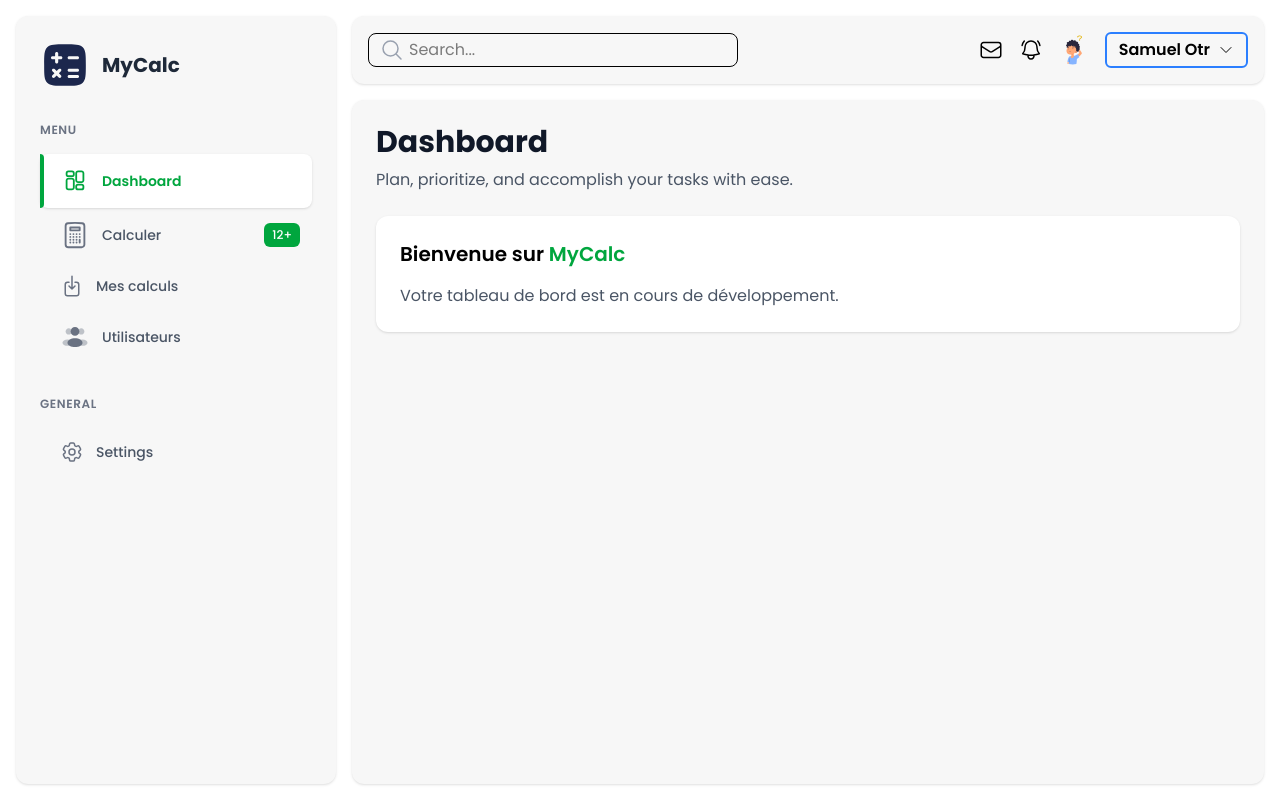
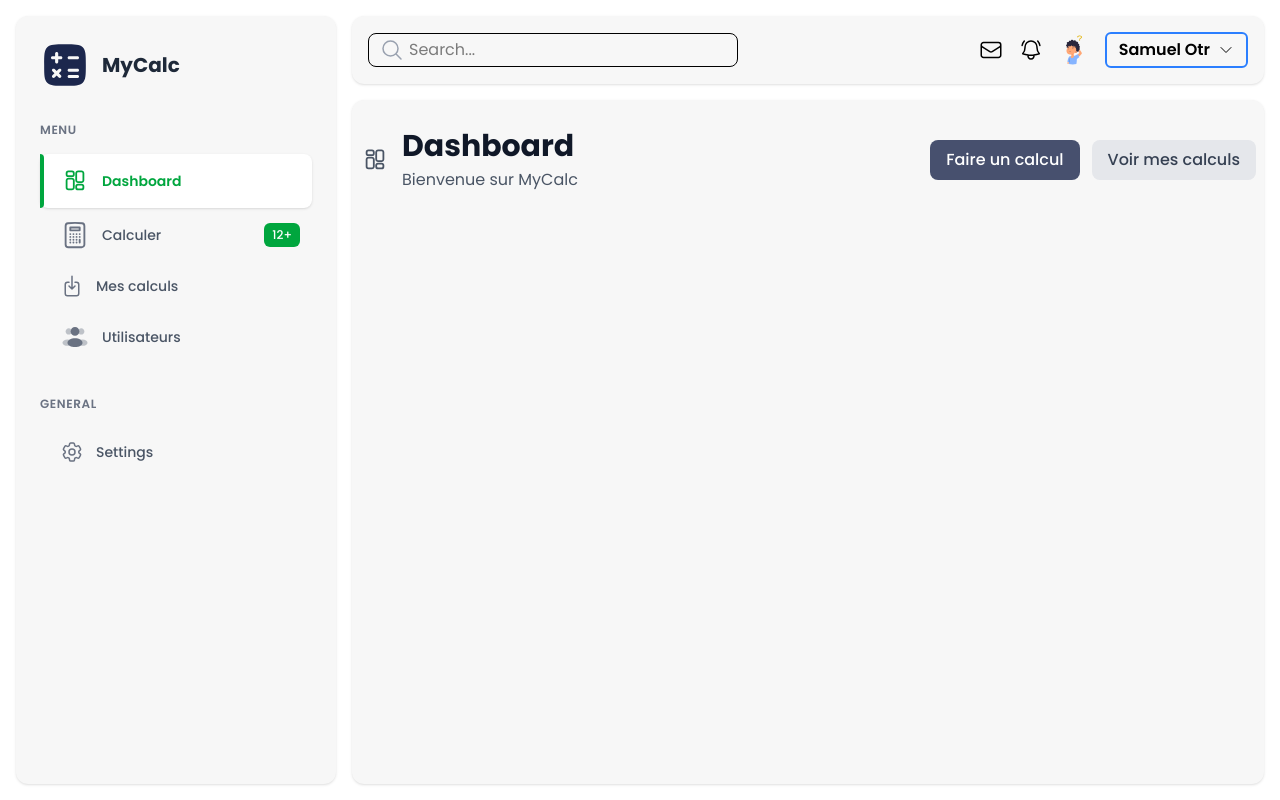
Before and after one commit to Samuelouattara/mycalc, a Next.js app: page / in a window 1280 px wide. Built offline with nearby package versions, Linux system fonts and the light colour scheme.

Commit message:
contentTile

```diff
--- a/app/layout.tsx
+++ b/app/layout.tsx
@@ -4,6 +4,7 @@ import "./globals.css";
 import Navbar from "@/components/dashboardLayout/Navbar";
 import MainContent from "@/components/dashboardLayout/MainContent";
 import SideBar from "@/components/dashboardLayout/SideBar";
+import NextTopLoader from "nextjs-toploader";
 
 const poppins = Poppins({
   variable: "--font-poppins",
@@ -25,6 +26,17 @@ export default function RootLayout({
   return (
     <html lang="en">
       <body className={`${poppins.variable} font-sans antialiased bg-white`}>
+        <NextTopLoader
+          color="#1C274D"
+          initialPosition={0.08}
+          crawlSpeed={200}
+          height={3}
+          crawl={true}
+          showSpinner={false}
+          easing="ease"
+          speed={200}
+          shadow="0 0 10px #1C274D,0 0 5px #1C274D"
+        />
         <div className="flex h-screen p-4 space-x-4">
           <SideBar />
           <div className="flex-1 flex flex-col space-y-4">
--- a/app/page.tsx
+++ b/app/page.tsx
@@ -1,17 +1,39 @@
+'use client';
+
 import MainContent from "@/components/dashboardLayout/MainContent";
+import ContentTitle from "@/components/shared/contentTitle";
+import DashboardIcon from "@/components/ui/icones/dashboardIcon";
+import { useRouter } from "next/navigation";
 
 export default function Home() {
+  const router = useRouter();
+  const viewMyCalculs = () => {
+    router.push('/mes-calculs');
+  }
+
+  const makeCalculation = () => {
+    router.push('/calculer');
+  }
+
+  const actions: {
+    label: string;
+    onClick: () => void;
+    variant: 'primary' | 'secondary';
+  }[] = [
+    {
+      label: 'Faire un calcul',
+      onClick: makeCalculation,
+      variant: 'primary' as const
+    },
+    {
+      label: 'Voir mes calculs',
+      onClick: viewMyCalculs,
+      variant: 'secondary' as const
+    }
+  ]
   return (
     <div className="space-y-6">
-      <div>
-        <h1 className="text-3xl font-bold text-gray-900">Dashboard</h1>
-        <p className="text-gray-600 mt-2">Plan, prioritize, and accomplish your tasks with ease.</p>
-      </div>
-
-      <div className="bg-white p-6 rounded-xl shadow-sm">
-        <h2 className="text-xl font-semibold mb-4">Bienvenue sur <span className="text-green-600">MyCalc</span></h2>
-        <p className="text-gray-600">Votre tableau de bord est en cours de développement.</p>
-      </div>
+      <ContentTitle title="Dashboard" description="Bienvenue sur MyCalc" icon={<DashboardIcon />} actions={actions} />
     </div>
   );
 }
--- a/components/dashboardLayout/MainContent.tsx
+++ b/components/dashboardLayout/MainContent.tsx
@@ -1,8 +1,9 @@
 import NoFeatureYet from "../shared/noFeatureYet";
 
 export default function MainContent({ children }: { children: React.ReactNode }) {
+
     return (
-      <main className="flex-1 p-6 overflow-auto bg-[#F7F7F7] rounded-xl shadow-sm">
+      <main className="flex-1 p-2 overflow-auto bg-[#F7F7F7] rounded-xl shadow-sm">
         {children ? children : <NoFeatureYet title='Dashboard' description='Ici retrouver les éléments de votre dashboard' />}
       </main>
     )
--- a/components/shared/contentTitle.tsx
+++ b/components/shared/contentTitle.tsx
@@ -1,7 +1,48 @@
-export default function ContentTitle({ title }: { title: string }) {
+"use client";
+
+interface ContentTitleProps {
+    title: string;
+    description: string;
+    icon?: React.ReactNode;
+    actions?: {
+        label: string;
+        onClick: () => void;
+        variant?: 'primary' | 'secondary';
+    }[];
+}
+
+export default function ContentTitle({ title, description, icon, actions }: ContentTitleProps) {
     return (
-        <div className="flex flex-col h-full w-80 bg-[#F7F7F7] p-2 ml-2 mt-2 rounded-xl">
-            <h1 className="text-2xl font-bold">{title}</h1>
+        <div className="pt-5 flex items-center justify-between w-full">
+            <div className="flex items-center gap-3">
+                {icon && (
+                    <div className="text-gray-600">
+                        {icon}
+                    </div>
+                )}
+                <div>
+                    <h1 className="text-3xl font-bold text-gray-900">{title}</h1>
+                    <p className="text-gray-600 mt-1">{description}</p>
+                </div>
+            </div>
+
+            {actions && actions.length > 0 && (
+                <div className="flex gap-3">
+                    {actions.map((action, index) => (
+                        <button
+                            key={index}
+                            onClick={action.onClick}
+                            className={`px-4 py-2 rounded-lg font-medium transition-colors ${
+                                action.variant === 'primary'
+                                    ? 'bg-[#1C274D]/80 text-white hover:bg-[#1C274D]'
+                                    : 'bg-gray-200 text-gray-700 hover:bg-gray-300'
+                            }`}
+                        >
+                            {action.label}
+                        </button>
+                    ))}
+                </div>
+            )}
         </div>
     )
 }
```
Also changed, not shown: package.json (+6 -5 lines), 1 other file (tests, documents, lock files or other folders).
